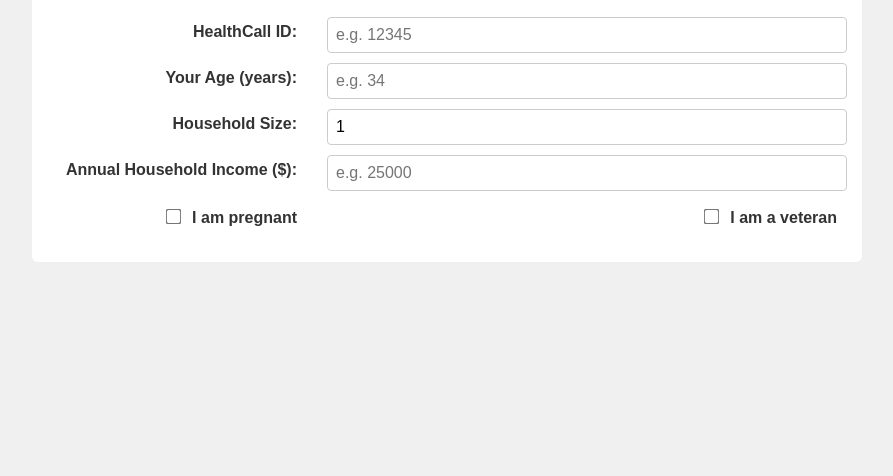
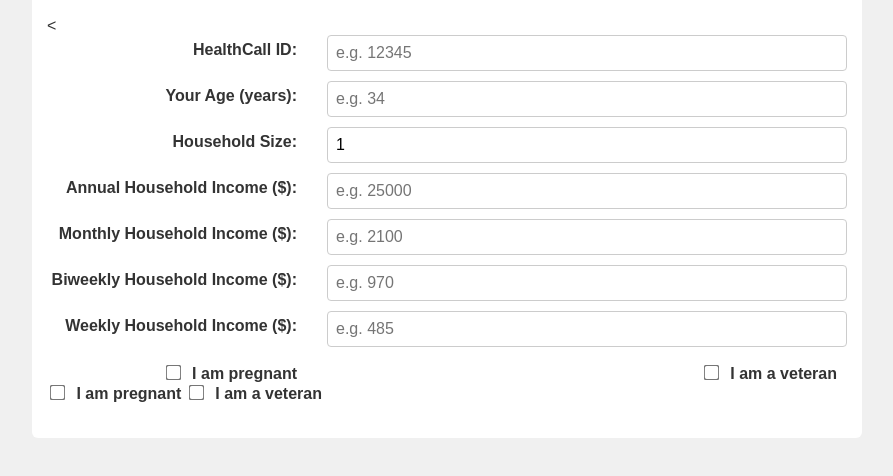
Before and after one commit to Agroabaddon/CHP-Eligibility-Form, a plain HTML site: page index.html in a window 1280 px wide. Shown: the part 96-572 px from the top of the page, without its empty margins (193-1086 px from the left). Drawn offline with Linux system fonts and the light colour scheme.

Commit message:
Update index.html

```diff
--- a/index.html
+++ b/index.html
@@ -9,7 +9,7 @@
 <body>
   <div class="container">
     <h1>Eligibility Screening</h1>
-    <form id="eligibilityForm">
+    <<form id="eligibilityForm">
   <label for="hc_id">HealthCall ID:</label>
   <input type="text" id="hc_id" name="hc_id" placeholder="e.g. 12345">
 
@@ -19,9 +19,21 @@
   <label for="size">Household Size:</label>
   <input type="number" id="size" name="size" min="1" value="1">
 
-      <label for="income">Annual Household Income ($):</label>
-      <input type="number" id="income" name="income" min="0" placeholder="e.g. 25000">
+  <label for="income_annual">Annual Household Income ($):</label>
+  <input type="number" id="income_annual" name="income_annual" min="0" placeholder="e.g. 25000">
 
+  <label for="income_monthly">Monthly Household Income ($):</label>
+  <input type="number" id="income_monthly" name="income_monthly" min="0" placeholder="e.g. 2100">
+
+  <label for="income_biweekly">Biweekly Household Income ($):</label>
+  <input type="number" id="income_biweekly" name="income_biweekly" min="0" placeholder="e.g. 970">
+
+  <label for="income_weekly">Weekly Household Income ($):</label>
+  <input type="number" id="income_weekly" name="income_weekly" min="0" placeholder="e.g. 485">
+
+  <label><input type="checkbox" id="pregnant" name="pregnant"> I am pregnant</label>
+  <label><input type="checkbox" id="veteran" name="veteran"> I am a veteran</label>
+</form>
       <label><input type="checkbox" id="pregnant" name="pregnant"> I am pregnant</label>
       <label><input type="checkbox" id="veteran" name="veteran"> I am a veteran</label>
     </form>
```
Lines whose indentation alone changed are shown as unchanged.
